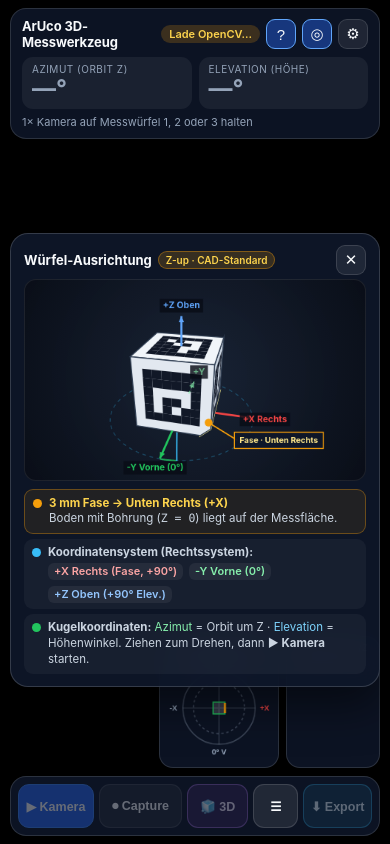
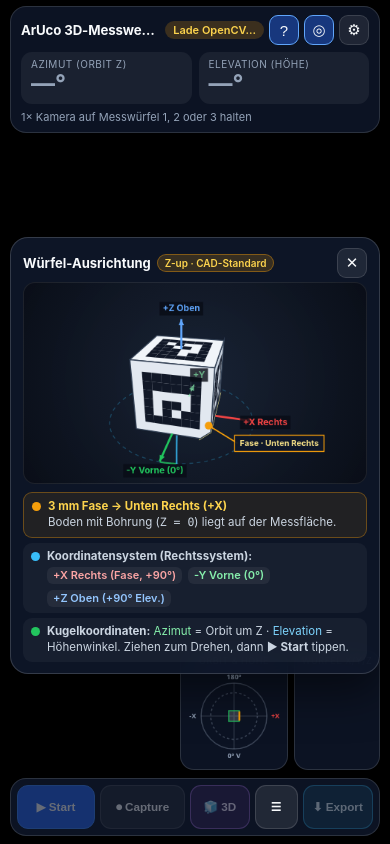
Before and after one commit to calkoe/3d-space-measuring, a plain HTML site: page index.html in a window 390 px wide. Drawn offline with Linux system fonts and the light colour scheme.

Commit message:
Fix iOS responsive viewport layout and add offline PWA support (manifest, icons, service worker)

```diff
--- a/index.html
+++ b/index.html
@@ -3,8 +3,14 @@
 <head>
 <meta charset="utf-8">
 <meta name="viewport" content="width=device-width, initial-scale=1, maximum-scale=1, user-scalable=no, viewport-fit=cover">
+<meta name="theme-color" content="#090d16">
 <meta name="apple-mobile-web-app-capable" content="yes">
+<meta name="mobile-web-app-capable" content="yes">
+<meta name="apple-mobile-web-app-title" content="ArUco 3D">
 <meta name="apple-mobile-web-app-status-bar-style" content="black-translucent">
+<link rel="manifest" href="manifest.webmanifest">
+<link rel="apple-touch-icon" sizes="180x180" href="icons/apple-touch-icon.png">
+<link rel="icon" type="image/png" sizes="192x192" href="icons/icon-192.png">
 <title>ArUco 3D-Messwerkzeug</title>
 <style>
   :root {
@@ -22,17 +28,19 @@
   }
   * { box-sizing: border-box; -webkit-tap-highlight-color: transparent; }
   html, body {
-    margin: 0; padding: 0; width: 100%; height: 100dvh;
+    margin: 0; padding: 0; width: 100%; height: 100%;
     background: var(--bg); color: var(--text);
     font-family: -apple-system, BlinkMacSystemFont, "SF Pro Display", system-ui, sans-serif;
     overflow: hidden;
     overscroll-behavior: none;
+    position: fixed; inset: 0;
   }
 
   #stage {
     position: fixed; inset: 0;
     display: flex; align-items: center; justify-content: center;
     background: #000;
+    z-index: 0;
   }
   video { display: none; }
   #canvas {
@@ -41,21 +49,35 @@
     display: block;
   }
 
+  /* RESPONSIVE VIEWPORT SHELL (verhindert Abschneiden & Lücken in iOS Safari + PWA) */
+  #uiShell {
+    position: fixed;
+    top: 0; left: 0; right: 0;
+    height: var(--app-h, 100dvh);
+    display: flex; flex-direction: column;
+    gap: 8px;
+    padding:
+      calc(env(safe-area-inset-top, 0px) + 6px)
+      calc(env(safe-area-inset-right, 0px) + 10px)
+      calc(env(safe-area-inset-bottom, 0px) + 8px)
+      calc(env(safe-area-inset-left, 0px) + 10px);
+    z-index: 20;
+    pointer-events: none;
+  }
+
   /* TOP HUD */
   #hud {
-    position: fixed;
-    top: max(8px, env(safe-area-inset-top));
-    left: 10px; right: 10px;
+    flex: none;
+    pointer-events: auto;
     background: var(--panel);
     backdrop-filter: blur(12px); -webkit-backdrop-filter: blur(12px);
     border: 1px solid var(--border);
     border-radius: 16px;
-    padding: 9px 11px;
-    z-index: 20;
-  }
-  .hud-top { display: flex; align-items: center; justify-content: space-between; gap: 6px; }
-  .hud-title { font-size: 13px; font-weight: 700; letter-spacing: -0.01em; }
-  .hud-actions { display: flex; align-items: center; gap: 6px; }
+    padding: 8px 10px;
+  }
+  .hud-top { display: flex; align-items: center; justify-content: space-between; gap: 6px; min-width: 0; }
+  .hud-title { font-size: clamp(12px, 3.4vw, 14px); font-weight: 700; letter-spacing: -0.01em; white-space: nowrap; overflow: hidden; text-overflow: ellipsis; }
+  .hud-actions { display: flex; align-items: center; gap: 5px; flex: none; }
   .badge {
     padding: 2px 8px; border-radius: 999px;
     font-size: 11px; font-weight: 600;
@@ -137,12 +159,23 @@
     background: var(--amber); transition: width 0.06s linear;
   }
 
+  /* MIDDLE AREA (automatisch exakt zwischen HUD & Bottom-Bar) */
+  #midArea {
+    flex: 1 1 auto;
+    min-height: 0;
+    position: relative;
+    display: flex;
+    align-items: center;
+    justify-content: center;
+    pointer-events: none;
+  }
+
   /* CORNER WIDGETS */
   #widgets {
-    position: fixed;
-    right: 10px;
-    bottom: calc(max(8px, env(safe-area-inset-bottom)) + 68px);
-    display: flex; gap: 7px;
+    position: absolute;
+    right: 0;
+    bottom: 0;
+    display: flex; gap: 6px;
     z-index: 15; pointer-events: none;
     transition: opacity 0.18s ease;
   }
@@ -151,7 +184,7 @@
     background: var(--panel);
     backdrop-filter: blur(10px); -webkit-backdrop-filter: blur(10px);
     border: 1px solid var(--border);
-    border-radius: 14px; padding: 5px;
+    border-radius: 14px; padding: 4px;
     display: flex; flex-direction: column; align-items: center;
   }
   .widget-title {
@@ -159,28 +192,27 @@
     text-transform: uppercase; letter-spacing: 0.06em; margin-bottom: 1px;
   }
 
-  /* BOTTOM ACTION BAR (5 klare Buttons) */
+  /* BOTTOM ACTION BAR (5 klare Buttons, responsive ab 320 px) */
   #bottomBar {
-    position: fixed;
-    bottom: max(8px, env(safe-area-inset-bottom));
-    left: 10px; right: 10px;
+    flex: none;
+    pointer-events: auto;
     background: var(--panel);
     backdrop-filter: blur(12px); -webkit-backdrop-filter: blur(12px);
     border: 1px solid var(--border);
     border-radius: 16px;
-    padding: 7px 7px;
-    z-index: 20;
+    padding: 6px;
     display: grid;
-    grid-template-columns: 1.05fr 1.15fr 0.85fr 0.62fr 0.95fr;
+    grid-template-columns: minmax(0, 1.05fr) minmax(0, 1.15fr) minmax(0, 0.8fr) minmax(0, 0.58fr) minmax(0, 0.95fr);
     gap: 5px;
   }
   button.act {
-    height: 44px; padding: 0 5px; border-radius: 11px;
+    min-width: 0;
+    height: 44px; padding: 0 4px; border-radius: 11px;
     border: 1px solid var(--border);
     background: rgba(255,255,255,0.09);
-    color: var(--text); font-size: 12.5px; font-weight: 600;
-    display: flex; align-items: center; justify-content: center; gap: 4px;
-    cursor: pointer; white-space: nowrap;
+    color: var(--text); font-size: clamp(11px, 3vw, 13px); font-weight: 600;
+    display: flex; align-items: center; justify-content: center; gap: 3px;
+    cursor: pointer; white-space: nowrap; overflow: hidden;
   }
   button.act:disabled { opacity: 0.38; cursor: default; }
   button.act.primary { background: var(--blue); border-color: #3b82f6; }
@@ -259,17 +291,17 @@
   }
   #toast.show { opacity: 1; }
 
-  /* START-SCHEMATIK OVERLAY */
+  /* START-SCHEMATIK OVERLAY (exakt im #midArea eingepasst) */
   #guideOverlay {
-    position: fixed;
-    left: 10px; right: 10px;
-    top: calc(max(8px, env(safe-area-inset-top)) + 146px);
-    bottom: calc(max(8px, env(safe-area-inset-bottom)) + 70px);
+    position: relative;
+    width: 100%;
+    max-height: 100%;
     z-index: 18;
     display: flex; align-items: center; justify-content: center;
+    pointer-events: auto;
     transition: opacity 0.2s ease;
   }
-  #guideOverlay.hidden { opacity: 0; pointer-events: none; }
+  #guideOverlay.hidden { opacity: 0; pointer-events: none; visibility: hidden; }
   .guide-card {
     width: min(410px, 100%);
     max-height: 100%;
@@ -279,7 +311,7 @@
     backdrop-filter: blur(14px); -webkit-backdrop-filter: blur(14px);
     border: 1px solid rgba(255,255,255,0.16);
     border-radius: 18px;
-    padding: 11px 13px 12px;
+    padding: 10px 12px 11px;
     box-shadow: 0 18px 44px rgba(0,0,0,0.5);
   }
   .guide-head {
@@ -323,13 +355,17 @@
 
   /* FULLSCREEN 3D SCENE VIEWER */
   #view3dOverlay {
-    position: fixed; inset: 0;
+    position: fixed;
+    top: 0; left: 0; right: 0;
+    height: var(--app-h, 100dvh);
     background: #070b14;
     z-index: 45;
     display: none;
     flex-direction: column;
-    padding-top: max(8px, env(safe-area-inset-top));
-    padding-bottom: max(8px, env(safe-area-inset-bottom));
+    padding-top: calc(env(safe-area-inset-top, 0px) + 6px);
+    padding-bottom: calc(env(safe-area-inset-bottom, 0px) + 8px);
+    padding-left: env(safe-area-inset-left, 0px);
+    padding-right: env(safe-area-inset-right, 0px);
   }
   #view3dOverlay.open { display: flex; }
   .v3d-head {
@@ -396,12 +432,23 @@
   }
   .v3d-actions button.primary { background: rgba(56,189,248,0.22); border-color: rgba(56,189,248,0.6); color: #e0f2fe; }
 
-  @media (orientation: landscape) and (max-height: 500px) {
-    #hud { width: 320px; right: auto; }
+  @media (orientation: landscape) and (max-height: 520px) {
+    #uiShell {
+      display: grid;
+      grid-template-columns: minmax(290px, 345px) 1fr;
+      grid-template-rows: auto 1fr auto;
+      gap: 8px;
+    }
+    #hud { grid-column: 1; grid-row: 1; }
+    #bottomBar { grid-column: 1; grid-row: 3; }
+    #midArea { grid-column: 2; grid-row: 1 / span 3; }
+    .val { font-size: 19px; }
+  }
+  @media (max-height: 680px) {
     .val { font-size: 20px; }
-    #bottomBar { left: 10px; width: 390px; right: auto; }
-    #widgets { bottom: max(8px, env(safe-area-inset-bottom)); }
-    #guideOverlay { left: 340px; top: 8px; bottom: 8px; }
+    #hud { padding: 6px 9px; }
+    .angles { margin-top: 5px; }
+    #guideCanvas { max-height: 175px; object-fit: contain; }
   }
 </style>
 </head>
@@ -412,6 +459,7 @@
   <canvas id="canvas"></canvas>
 </div>
 
+<div id="uiShell">
   <!-- TOP HUD -->
   <div id="hud">
     <div class="hud-top">
@@ -441,6 +489,8 @@
     <div id="relBanner" title="Tippen für alle Details"></div>
   </div>
 
+  <!-- FLEXIBLE MITTE (Start-Schematik & Corner-Widgets) -->
+  <div id="midArea">
     <!-- START-SCHEMATIK (ANIMIERTER 3D-WÜRFEL) -->
     <div id="guideOverlay">
       <div class="guide-card">
@@ -467,9 +517,32 @@
           </div>
           <div class="guide-row">
             <span class="gdot" style="background:#22c55e;"></span>
-        <div><strong>Kugelkoordinaten:</strong> <span style="color:#86efac;">Azimut</span> = Orbit um Z · <span style="color:#7dd3fc;">Elevation</span> = Höhenwinkel. Ziehen zum Drehen, dann <strong>▶ Kamera</strong> starten.</div>
-      </div>
-    </div>
+            <div><strong>Kugelkoordinaten:</strong> <span style="color:#86efac;">Azimut</span> = Orbit um Z · <span style="color:#7dd3fc;">Elevation</span> = Höhenwinkel. Ziehen zum Drehen, dann <strong>▶ Start</strong> tippen.</div>
+          </div>
+        </div>
+      </div>
+    </div>
+
+    <!-- CORNER WIDGETS -->
+    <div id="widgets">
+      <div class="widget-box">
+        <div class="widget-title">Orbit & Höhe</div>
+        <canvas id="sphereCanvas" width="128" height="128" style="width:98px;height:98px;"></canvas>
+      </div>
+      <div class="widget-box">
+        <div class="widget-title">Würfel X/Y/Z</div>
+        <canvas id="gizmoCanvas" width="96" height="96" style="width:76px;height:76px;"></canvas>
+      </div>
+    </div>
+  </div>
+
+  <!-- BOTTOM ACTION BAR -->
+  <div id="bottomBar">
+    <button id="btnStart" class="act primary" disabled>▶ Start</button>
+    <button id="btnCapture" class="act" disabled>⏺ Capture</button>
+    <button id="btnView3D" class="act view3d" disabled>🧊 3D</button>
+    <button id="btnDetails" class="act" title="Details">☰</button>
+    <button id="btnExport" class="act export" disabled>⬇ Export</button>
   </div>
 </div>
 
@@ -478,27 +551,6 @@
   <div id="capTitle">Ruhig halten…</div>
   <div id="capSub">Startet in 1.0 s</div>
   <div class="prog-track"><div id="capBar"></div></div>
-</div>
-
-<!-- CORNER WIDGETS -->
-<div id="widgets">
-  <div class="widget-box">
-    <div class="widget-title">Orbit & Höhe</div>
-    <canvas id="sphereCanvas" width="128" height="128" style="width:108px;height:108px;"></canvas>
-  </div>
-  <div class="widget-box">
-    <div class="widget-title">Würfel X/Y/Z</div>
-    <canvas id="gizmoCanvas" width="96" height="96" style="width:82px;height:82px;"></canvas>
-  </div>
-</div>
-
-<!-- BOTTOM ACTION BAR -->
-<div id="bottomBar">
-  <button id="btnStart" class="act primary" disabled>▶ Kamera</button>
-  <button id="btnCapture" class="act" disabled>⏺ Capture</button>
-  <button id="btnView3D" class="act view3d" disabled>🧊 3D</button>
-  <button id="btnDetails" class="act" title="Details">☰</button>
-  <button id="btnExport" class="act export" disabled>⬇ Export</button>
 </div>
 
 <div id="backdrop" class="drawer-backdrop"></div>
@@ -554,6 +606,11 @@
       <a href="models/messwuerfel-3.step" download>STEP</a>
       <a href="models/messwuerfel-3.sc" download>SC</a>
     </div>
+  </div>
+
+  <div class="sec-title">Offline-App (PWA · Zum Home-Bildschirm)</div>
+  <div id="offlineStatus" class="detail-card" style="margin-bottom:0;color:var(--muted);">
+    Prüfe Offline-Cache…
   </div>
 
   <div class="drawer-btns">
@@ -1803,7 +1860,7 @@ btnStart.addEventListener("click", async () => {
     resetCaptureUI();
     if (streamRef) streamRef.getTracks().forEach(t => t.stop());
     streamRef = null;
-    btnStart.textContent = "▶ Kamera";
+    btnStart.textContent = "▶ Start";
     btnStart.classList.remove("active");
     btnStart.classList.add("primary");
     btnCapture.disabled = true;
@@ -2716,6 +2773,40 @@ view3dCanvas.addEventListener("wheel", e => {
   renderView3D();
 }, { passive: false });
 
+// --------- Exakte iOS-Viewport-Höhe (verhindert Abschneiden unter Safari-Leiste) ---------
+function syncAppHeight() {
+  const h = window.visualViewport ? window.visualViewport.height : window.innerHeight;
+  if (h > 100) document.documentElement.style.setProperty("--app-h", `${Math.round(h)}px`);
+  if (v3dOpen) renderView3D();
+}
+syncAppHeight();
+window.addEventListener("resize", syncAppHeight);
+window.addEventListener("orientationchange", () => setTimeout(syncAppHeight, 120));
+if (window.visualViewport) window.visualViewport.addEventListener("resize", syncAppHeight);
+
+// --------- PWA Service Worker (100 % Offline inkl. OpenCV.js über GitHub Pages) ---------
+const offlineStatusEl = document.getElementById("offlineStatus");
+if ("serviceWorker" in navigator) {
+  navigator.serviceWorker.register("./sw.js").then(reg => {
+    const updateMsg = () => {
+      const ready = Boolean(navigator.serviceWorker.controller || reg.active);
+      offlineStatusEl.innerHTML = ready
+        ? `<strong style="color:#86efac;">Offline-Modus aktiv ✓</strong><br>App &amp; OpenCV.js liegen lokal im Cache. Über <em>Teilen → Zum Home-Bildschirm</em> als eigenständige Offline-App installierbar.`
+        : `<strong style="color:#fde68a;">Offline-Cache wird geladen…</strong><br>Einmalig kurz warten, danach funktioniert die App komplett ohne Internet (auch im Flugmodus).`;
+    };
+    updateMsg();
+    reg.addEventListener("updatefound", () => {
+      const nw = reg.installing;
+      if (nw) nw.addEventListener("statechange", updateMsg);
+    });
+    navigator.serviceWorker.ready.then(updateMsg);
+  }).catch(() => {
+    offlineStatusEl.innerHTML = `<strong style="color:#fcd34d;">Lokaler Modus (ohne Service Worker)</strong><br>iOS erlaubt Offline-Caching nur über vertrauenswürdiges HTTPS (z. B. <strong>GitHub Pages</strong>). Über GitHub Pages ist die App nach dem ersten Öffnen 100 % offline nutzbar.`;
+  });
+} else {
+  offlineStatusEl.textContent = "Dieser Browser unterstützt keinen Offline-Service-Worker.";
+}
+
 window.Module = {
   onRuntimeInitialized() {
     cvReady = true;
```
Also changed, not shown: sw.js (added, +85 -0 lines), icons/apple-touch-icon.png (added), icons/icon-192.png (added), icons/icon-512.png (added), manifest.webmanifest (added), 2 other files. Lines whose indentation alone changed are shown as unchanged.
